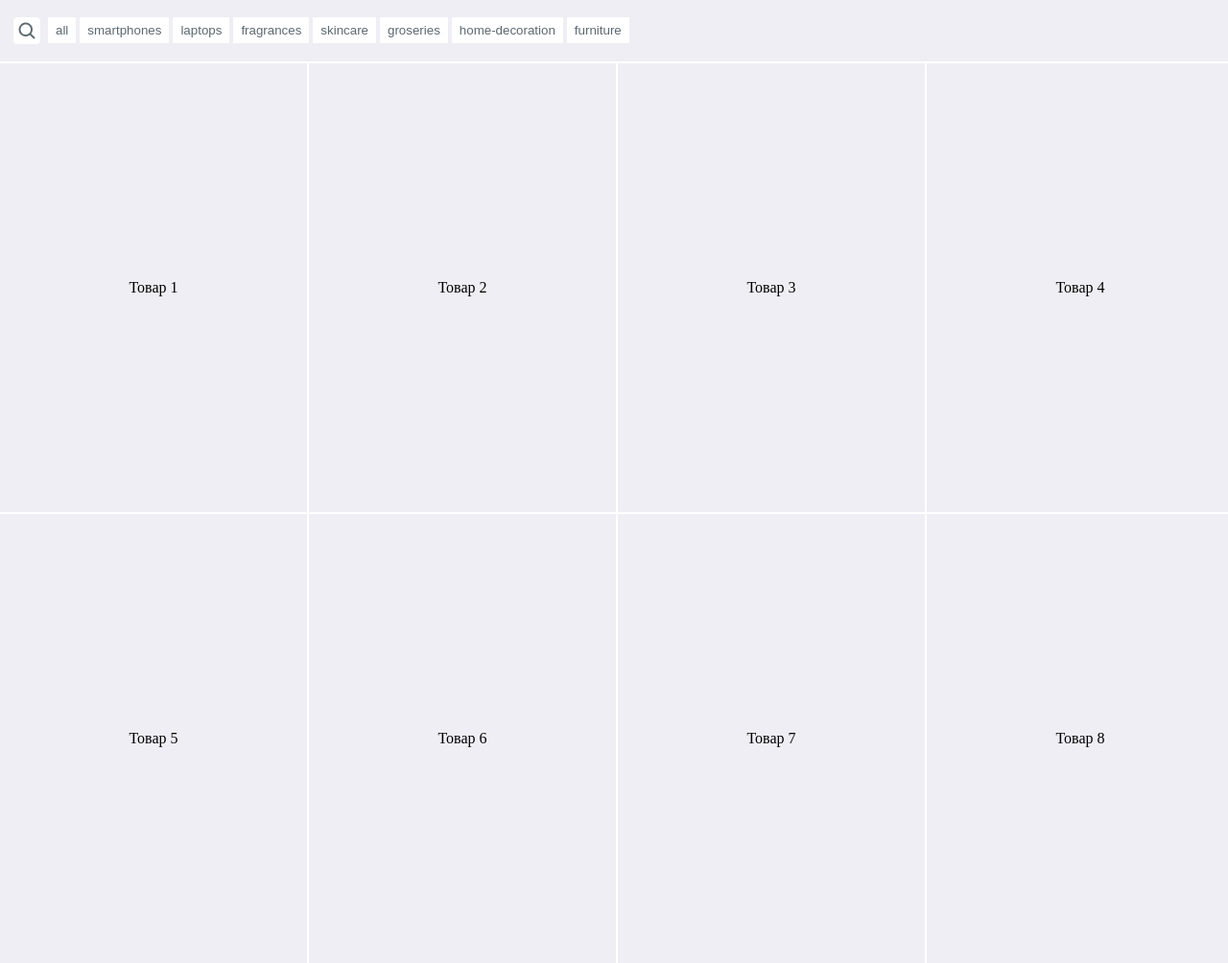
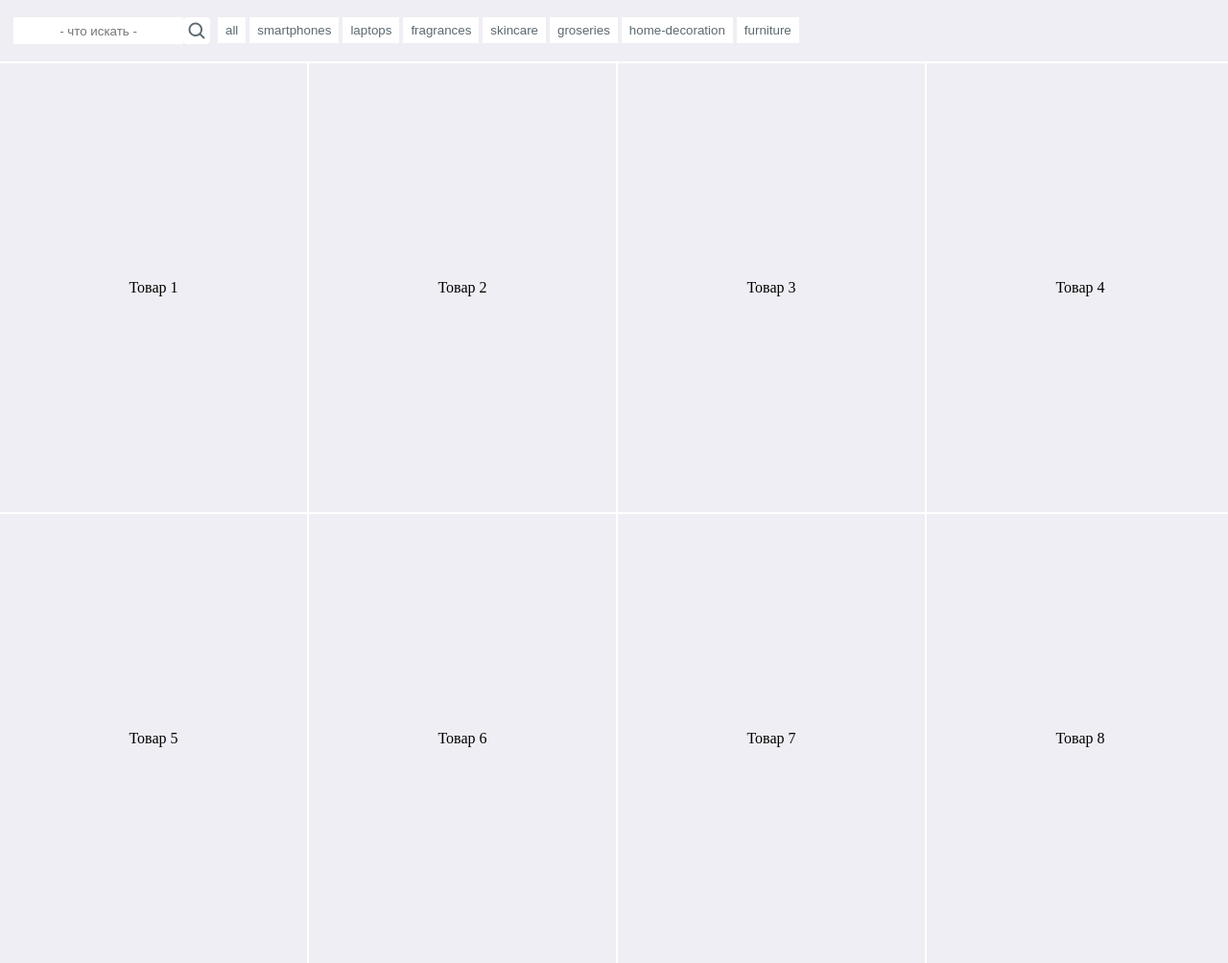
Before and after one commit to Eva71879/team-project-JS, a website built with webpack: page src/index.html in a window 1280 px wide. Shown: the whole page at 96% size. Built offline with nearby package versions, Linux system fonts and the light colour scheme; no server answers.

Commit message:
name js fix low

```diff
--- a/src/index.html
+++ b/src/index.html
@@ -11,7 +11,8 @@
 <body>
   <header class="header">
     <div class="header-row">
-      <button class="button-search"></button>
+      <input type="text" placeholder=" - что искать - " class="inputSearch">
+      <button class="button-search" id="btnSearch"></button>
       <div>
         <button class="button">all</button>
         <button class="button">smartphones</button>
--- a/src/index.js
+++ b/src/index.js
@@ -2,3 +2,4 @@ import "./styles/index.scss"; // для компиляции css?
 import "regenerator-runtime/runtime"; // для чего?
 import './Milia' // js Милии
 import './Elena' // js Лены
+import './yulia' // js Юлии
--- a/src/styles/_global.scss
+++ b/src/styles/_global.scss
@@ -80,3 +80,8 @@ $primaryColor: rgb(45, 155, 146);
     border: 1px solid black;
   }
 }
+
+.inputSearch {
+  border-style: none;
+  text-align: center;
+}
--- /dev/null
+++ b/src/yulia.js
@@ -0,0 +1,5 @@
+const btnSearch = document.getElementById('btnSearch');
+
+btnSearch.addEventListener('click', function () {
+    console.log('mao');
+})
```
Also changed, not shown: src/styles/index.css.
